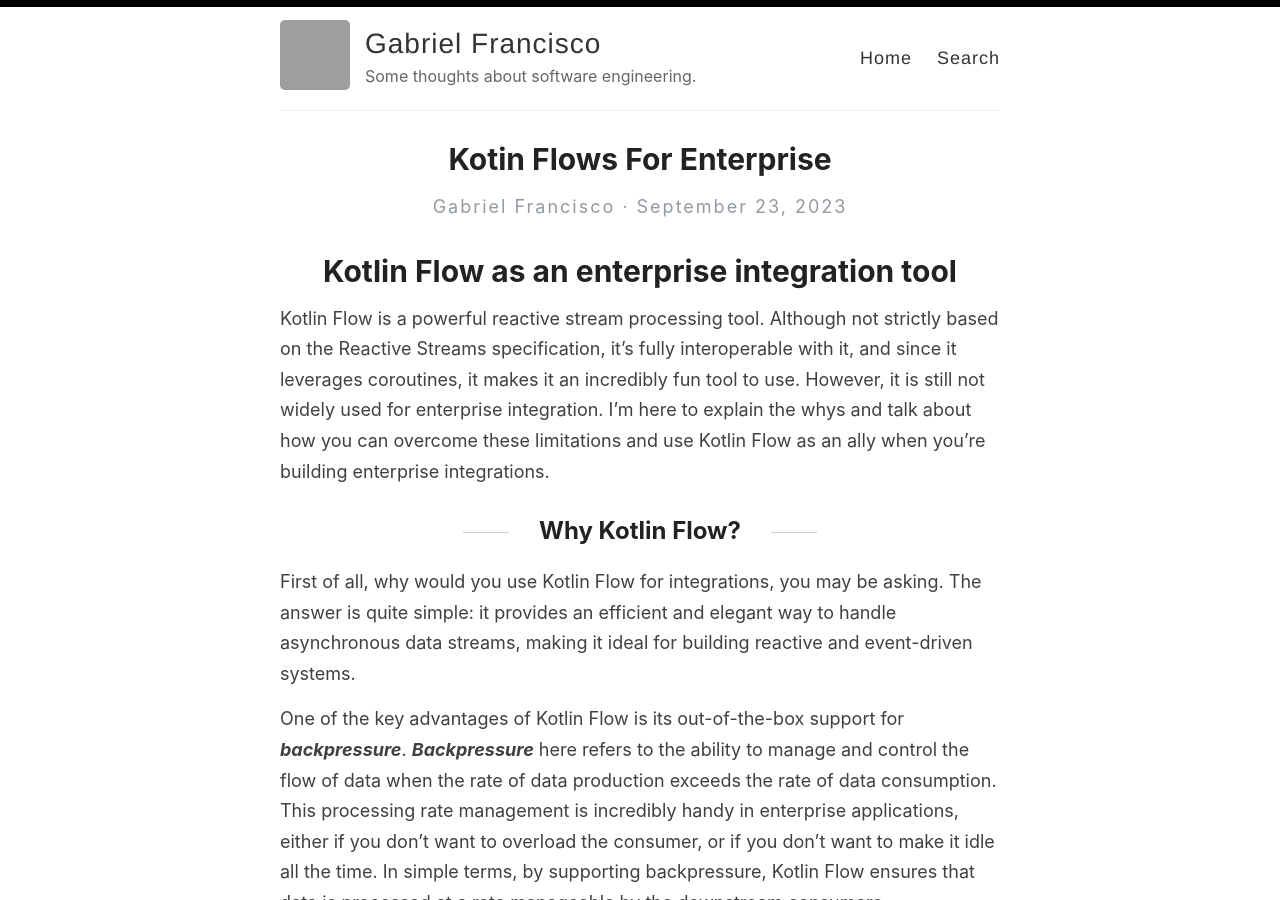
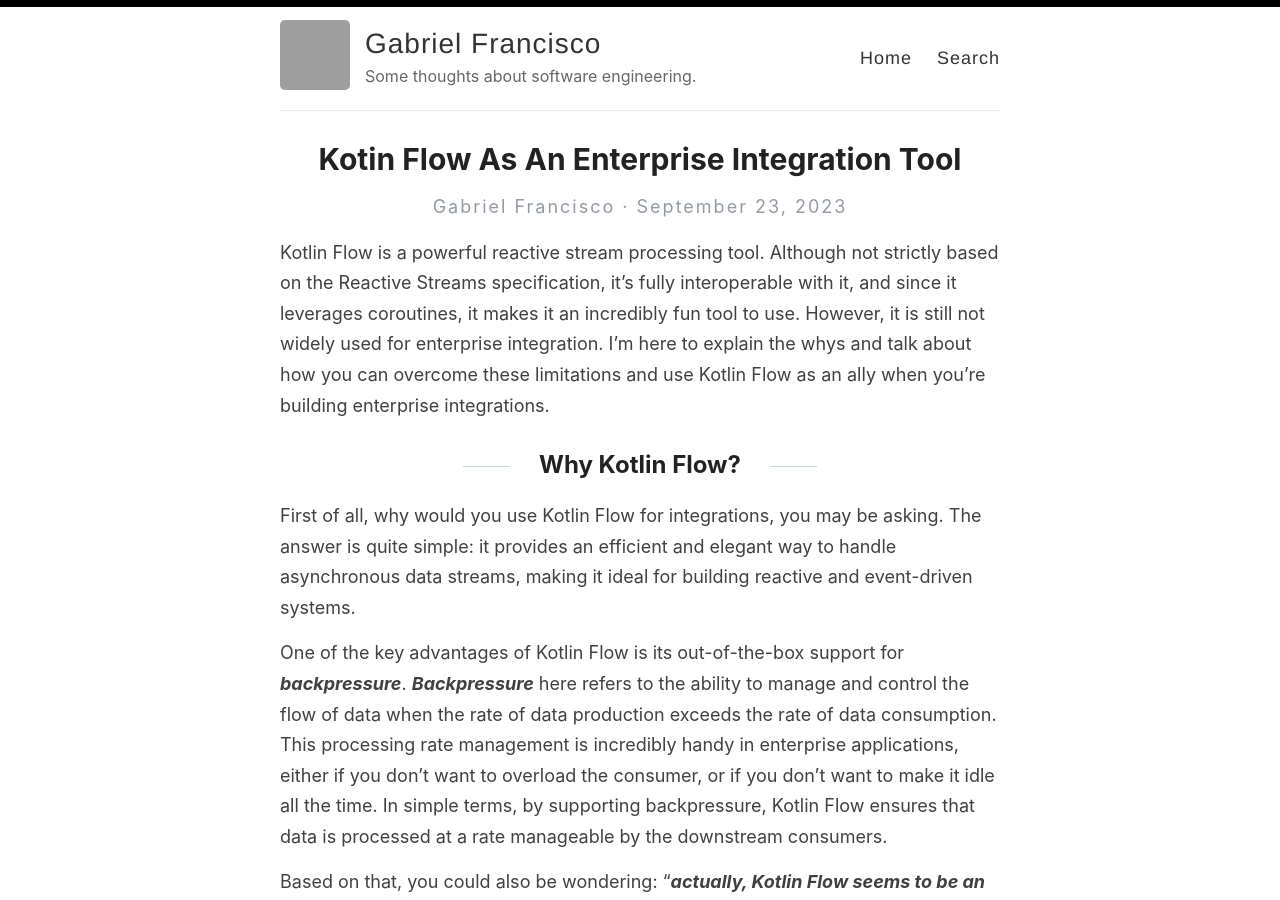
Before and after one commit to gabfssilva/gabfssilva.github.io, a Jekyll site: the page built from _posts/2023-09-23-kotin-flow-as-an-enterprise-integration-tool.md, in a window 1280 px wide and 900 px high. Built offline with Jekyll 4.4.1, drawn with Linux system fonts in a browser that asks for light colours; our own code applies the rules of GitHub Pages for plain Markdown files; grey boxes are pictures that could not be loaded.

Commit message:
Update and rename 2023-09-23-kotin-flows-for-enterprise.md to 2023-09-23-kotin-flow-as-an-enterprise-integration-tool.md

```diff
--- a/_posts/2023-09-23-kotin-flows-for-enterprise.md
+++ b/_posts/2023-09-23-kotin-flow-as-an-enterprise-integration-tool.md
@@ -1,5 +1,3 @@
-# Kotlin Flow as an enterprise integration tool
-
 Kotlin Flow is a powerful reactive stream processing tool. Although not strictly based on the Reactive Streams specification, it's fully interoperable with it, and since it leverages coroutines, it makes it an incredibly fun tool to use. However, it is still not widely used for enterprise integration. I'm here to explain the whys and talk about how you can overcome these limitations and use Kotlin Flow as an ally when you're building enterprise integrations.
 
 ## Why Kotlin Flow?
```
